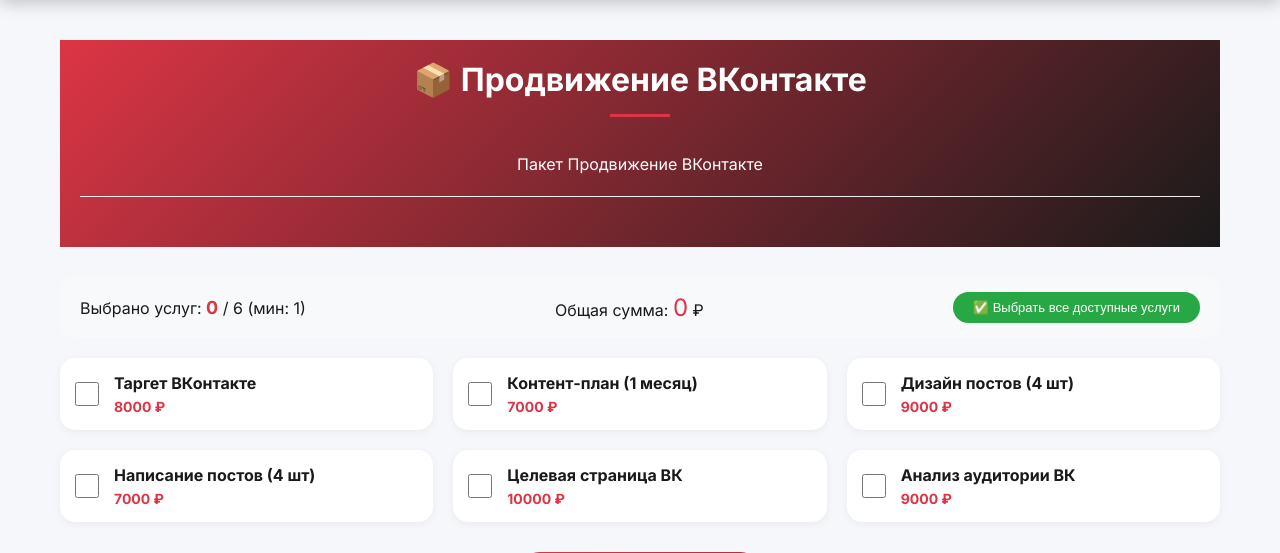
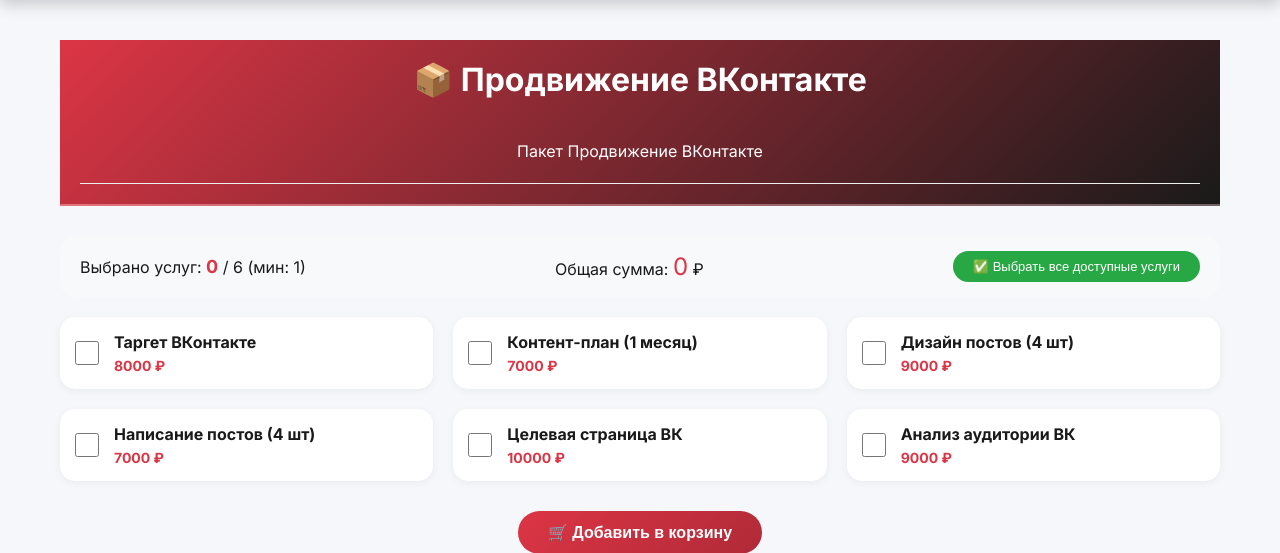
Before and after one commit to emilsttop/diplom_site, a Django app: page /catalog/27/ in a window 1280 px wide. Shown: the part 60-613 px from the top of the page. Run offline with Django 5.2, Linux system fonts and the light colour scheme; data comes from the database, SQL or seed files in the repository; data that the repository does not hold is empty.

Commit message:
Описание пакета услуг перенесено под разделительную черту

```diff
--- a/services/templates/services/package_detail.html
+++ b/services/templates/services/package_detail.html
@@ -7,15 +7,17 @@
     .package-header {
     text-align: center;
     margin-bottom: 30px;
+    border-bottom: 2px solid rgba(255,255,255,0.3);
+    padding-bottom: 20px;
 }
 .package-header h1 {
     font-size: 32px;
     color: white;
+    margin-bottom: 20px;
 }
 .package-description {
-        text-align: center;
     color: white;
-        margin-bottom: 30px;
+    margin-top: 15px;
 }
     .services-grid {
         display: grid;
@@ -237,7 +239,6 @@
 
 <div class="package-header">
     <h1>{{ package.icon }} {{ package.name }}</h1>
-    <div style="height: 3px; background: #dc3545; width: 60px; margin: 15px auto;"></div>
     <div class="package-description">
         <p>{{ package.description }}</p>
     </div>
```
Lines whose indentation alone changed are shown as unchanged.
